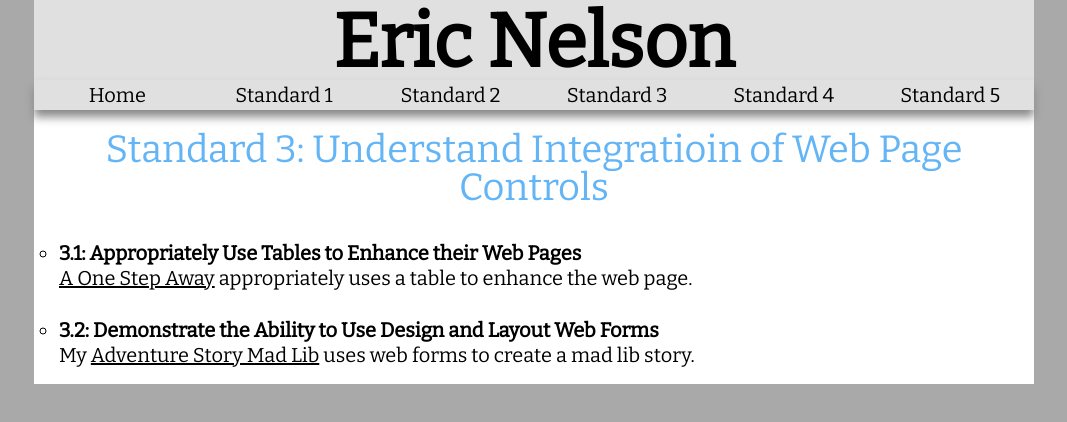
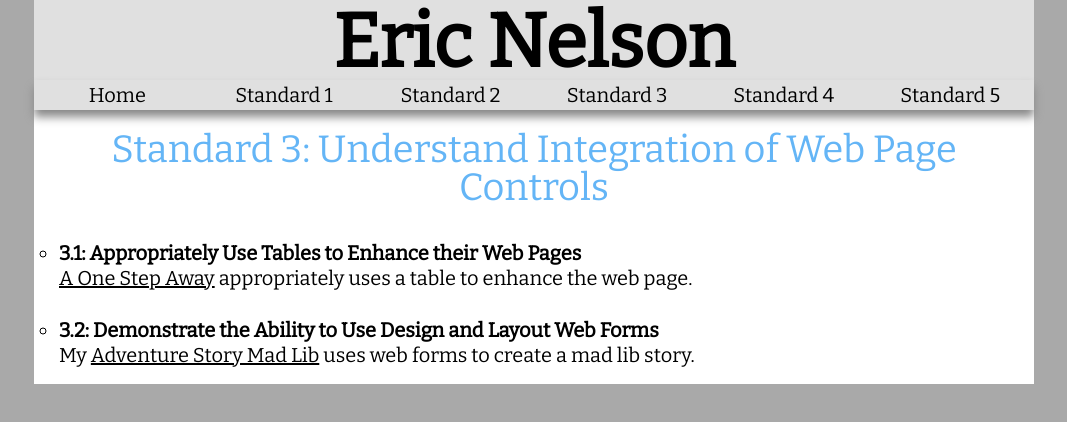
Before and after one commit to ericnelsonmtchs/ericnelsonmtchs.github.io, a plain HTML site: page standard3.html in a window 1280 px wide. Shown: the whole page, without its empty margins (106-1173 px from the left). Drawn offline with nearby package versions, Linux system fonts and the light colour scheme.

Commit message:
fixed it all yup

```diff
--- a/standard3.html
+++ b/standard3.html
@@ -31,7 +31,7 @@
 
 	<div id="mid">
 
-	   <h2>Standard 3: Understand Integratioin of Web Page Controls</h2>
+	   <h2>Standard 3: Understand Integration of Web Page Controls</h2>
 
 	   <ul id="standards">
 	   	<li>3.1: Appropriately Use Tables to Enhance their Web Pages</li>
```
